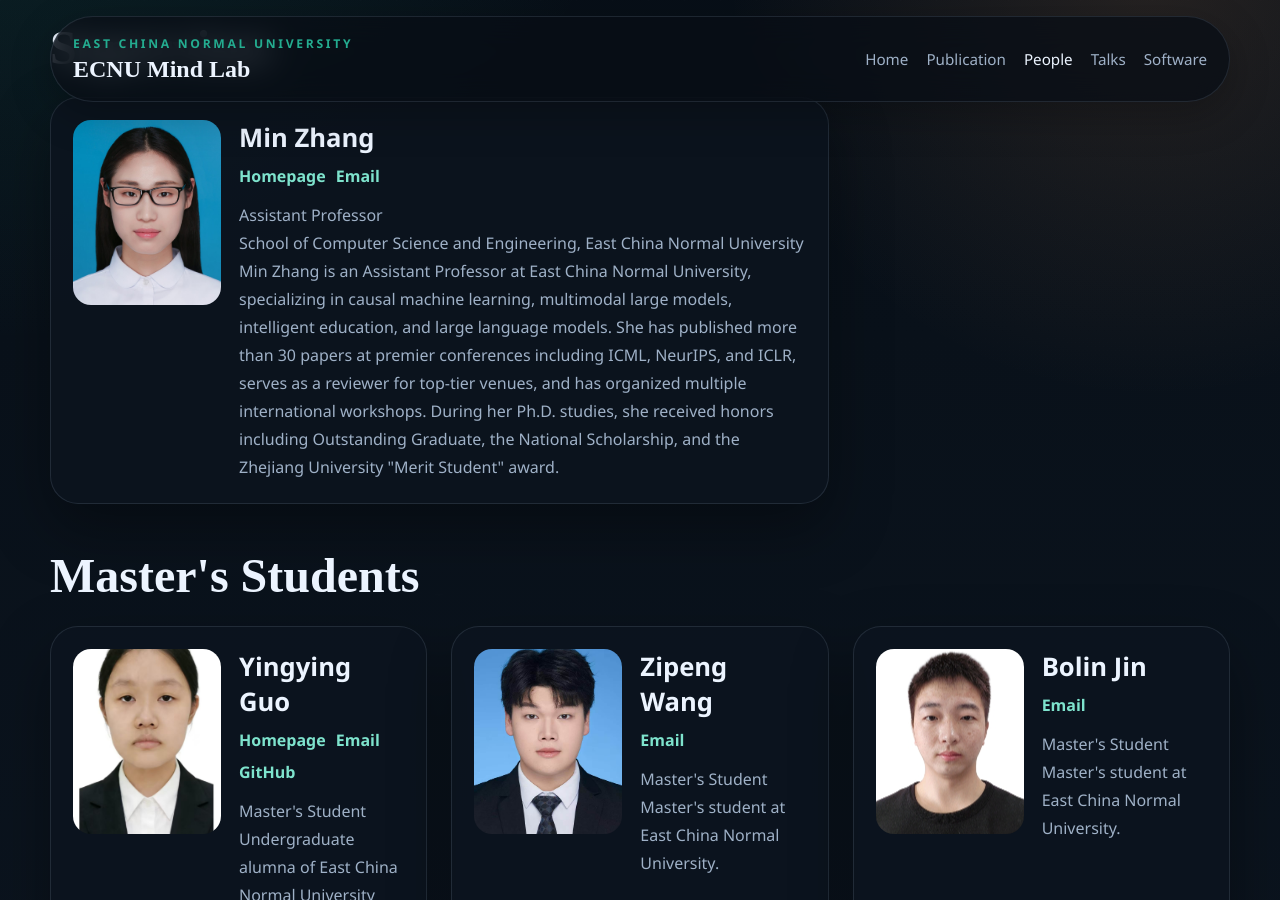
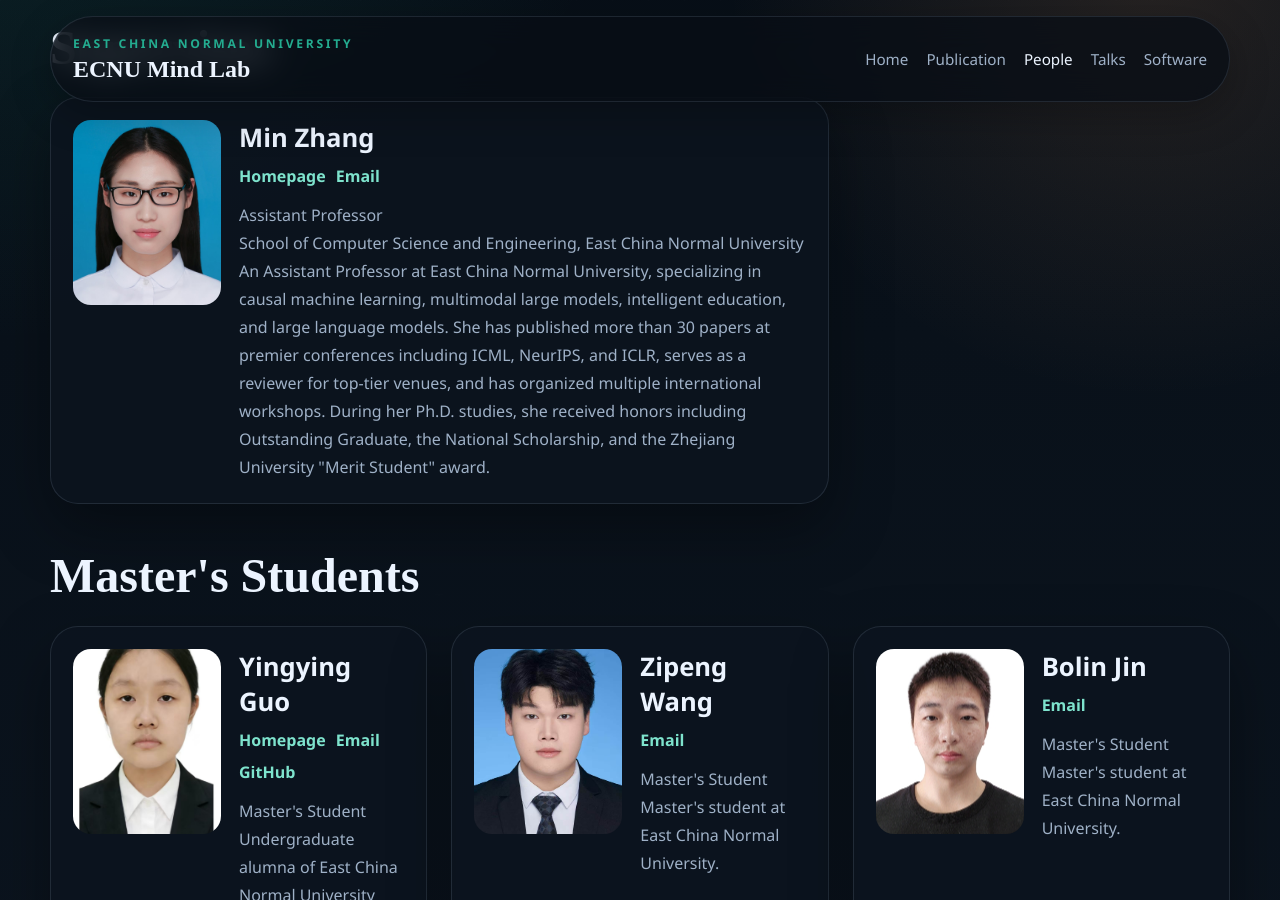
Before and after one commit to Mind-Lab-ECNU/mind-lab-ecnu.github.io, a Jekyll site: the page built from _pages/people.html, in a window 1280 px wide and 900 px high, scrolled down 322 px. Built offline with Jekyll 4.4.1, drawn with Linux system fonts in a browser that asks for light colours.

Commit message:
Refine supervisor bio wording

```diff
--- a/_data/people.yml
+++ b/_data/people.yml
@@ -2,7 +2,7 @@ supervisors:
   - name: Min Zhang
     role: "Assistant Professor"
     affiliation: "School of Computer Science and Engineering, East China Normal University"
-    note: "Min Zhang is an Assistant Professor at East China Normal University, specializing in causal machine learning, multimodal large models, intelligent education, and large language models. She has published more than 30 papers at premier conferences including ICML, NeurIPS, and ICLR, serves as a reviewer for top-tier venues, and has organized multiple international workshops. During her Ph.D. studies, she received honors including Outstanding Graduate, the National Scholarship, and the Zhejiang University \"Merit Student\" award."
+    note: "An Assistant Professor at East China Normal University, specializing in causal machine learning, multimodal large models, intelligent education, and large language models. She has published more than 30 papers at premier conferences including ICML, NeurIPS, and ICLR, serves as a reviewer for top-tier venues, and has organized multiple international workshops. During her Ph.D. studies, she received honors including Outstanding Graduate, the National Scholarship, and the Zhejiang University \"Merit Student\" award."
     image: assets/images/people/supervisor-zm.jpg
     links:
       - label: Homepage
```
